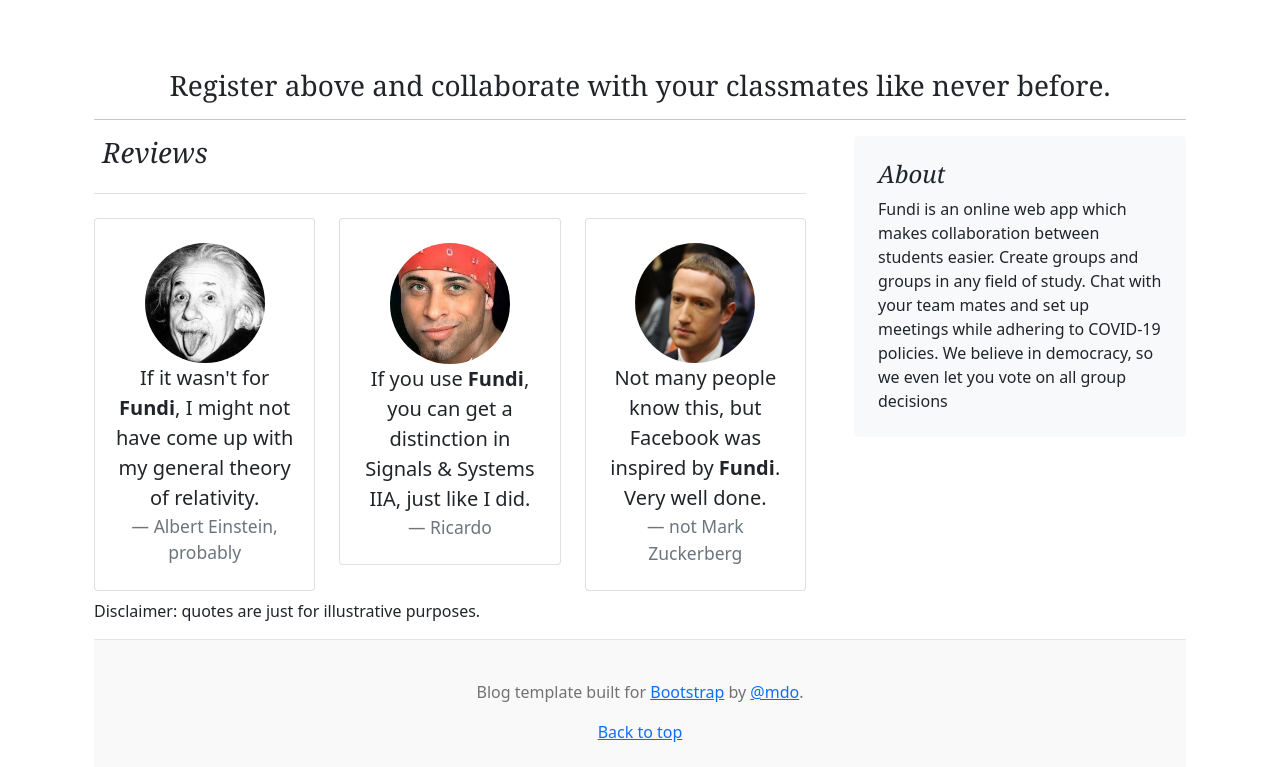
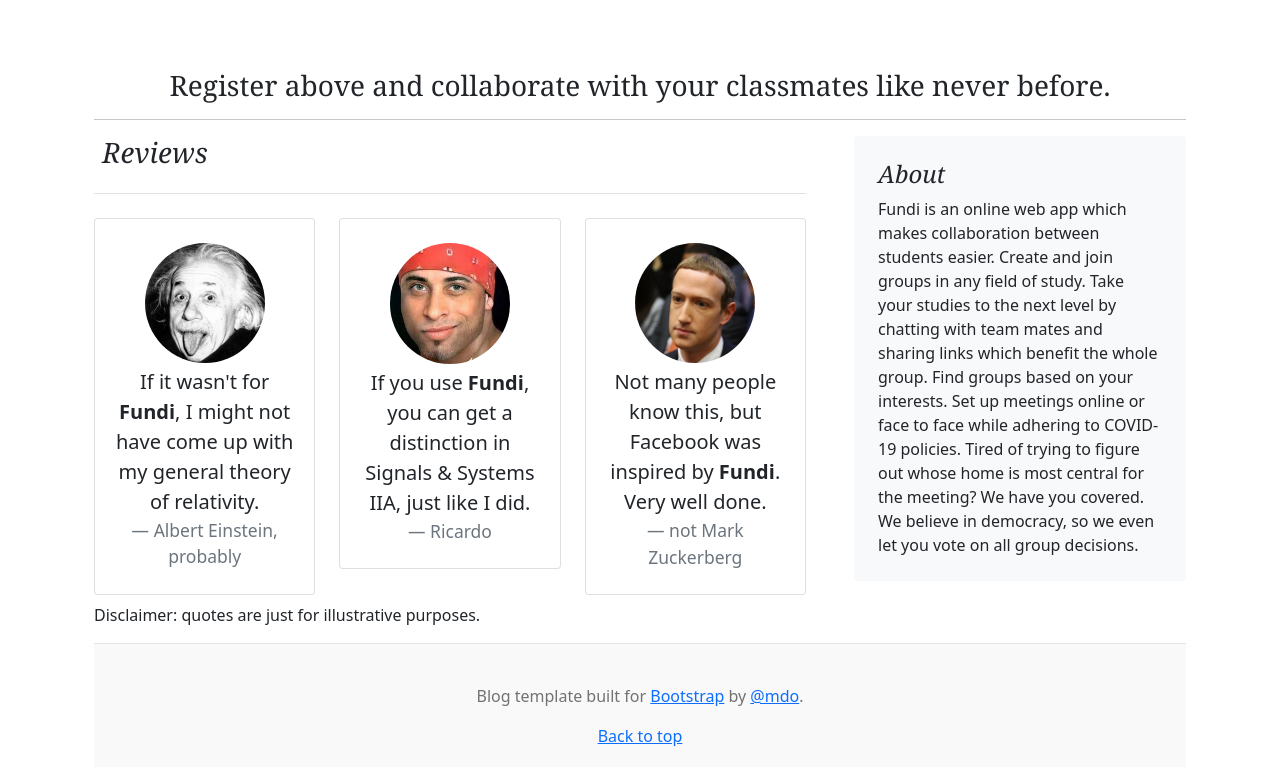
Before and after one commit to btarifi10/FundiStudyCoordinator, a website: page views/homepage.html in a window 1280 px wide. Shown: the part 602-1369 px from the top of the page. Drawn offline with nearby package versions, Linux system fonts and the light colour scheme; files that its build step writes are made by us from their sources; files whose address does not match are found by name.

Commit message:
Fix typo

```diff
--- a/views/homepage.html
+++ b/views/homepage.html
@@ -82,7 +82,7 @@
             <div class="card mb-2 py-2">
               <div class="card-body text-center align-items-center">
                 <img src="images/einstein.jpg" alt="Avatar" width="120px" style="border-radius: 50%;">
-                <blockquote class="blockquote mb-0">
+                <blockquote class="blockquote mt-1 mb-0">
                   <p>If it wasn't for <strong>Fundi</strong>, I might not have come up with my general theory
                     of relativity.</p>
                     <footer class="blockquote-footer">Albert Einstein, probably</footer>
@@ -95,7 +95,7 @@
             <div class="card mb-2 py-2">
               <div class="card-body text-center align-items-center">
                 <img src="images/ricardo.jpg" alt="Avatar" width="120px" style="border-radius: 50%;">
-                <blockquote class="blockquote mb-0">
+                <blockquote class="blockquote  mt-1 mb-0">
                   <p>If you use <strong>Fundi</strong>, you can get a distinction in Signals & Systems IIA, just like I did.</p>
                   <footer class="blockquote-footer">Ricardo</footer>
                 </blockquote>
@@ -107,7 +107,7 @@
             <div class="card mb-2 py-2">
               <div class="card-body text-center align-items-center">
                 <img src="images/zuck.png" alt="Avatar" width="120px" style="border-radius: 50%;">
-                <blockquote class="blockquote mb-0">
+                <blockquote class="blockquote mt-1 mb-0">
                   <p>Not many people know this, but Facebook was inspired by <strong>Fundi</strong>. Very well done.</p>
                   <footer class="blockquote-footer">not Mark Zuckerberg</footer>
                 </blockquote>
@@ -127,8 +127,12 @@
           <div class="p-4 mb-3 bg-light rounded">
             <h4 class="fst-italic">About</h4>
             <p class="mb-0">Fundi is an online web app which makes collaboration between students easier.
-              Create groups and groups in any field of study. Chat with your team mates and set up meetings while
-              adhering to COVID-19 policies. We believe in democracy, so we even let you vote on all group decisions
+              Create and join groups in any field of study. Take your studies to the next level by chatting with
+              team mates and sharing links which benefit the whole group. Find groups based on your interests.
+
+              Set up meetings online or face to face while adhering to COVID-19 policies. Tired of trying to figure out
+              whose home is most central for the meeting? We have you covered. We believe in democracy, so we even let
+              you vote on all group decisions.
             </p>
           </div>
         </div>
```
